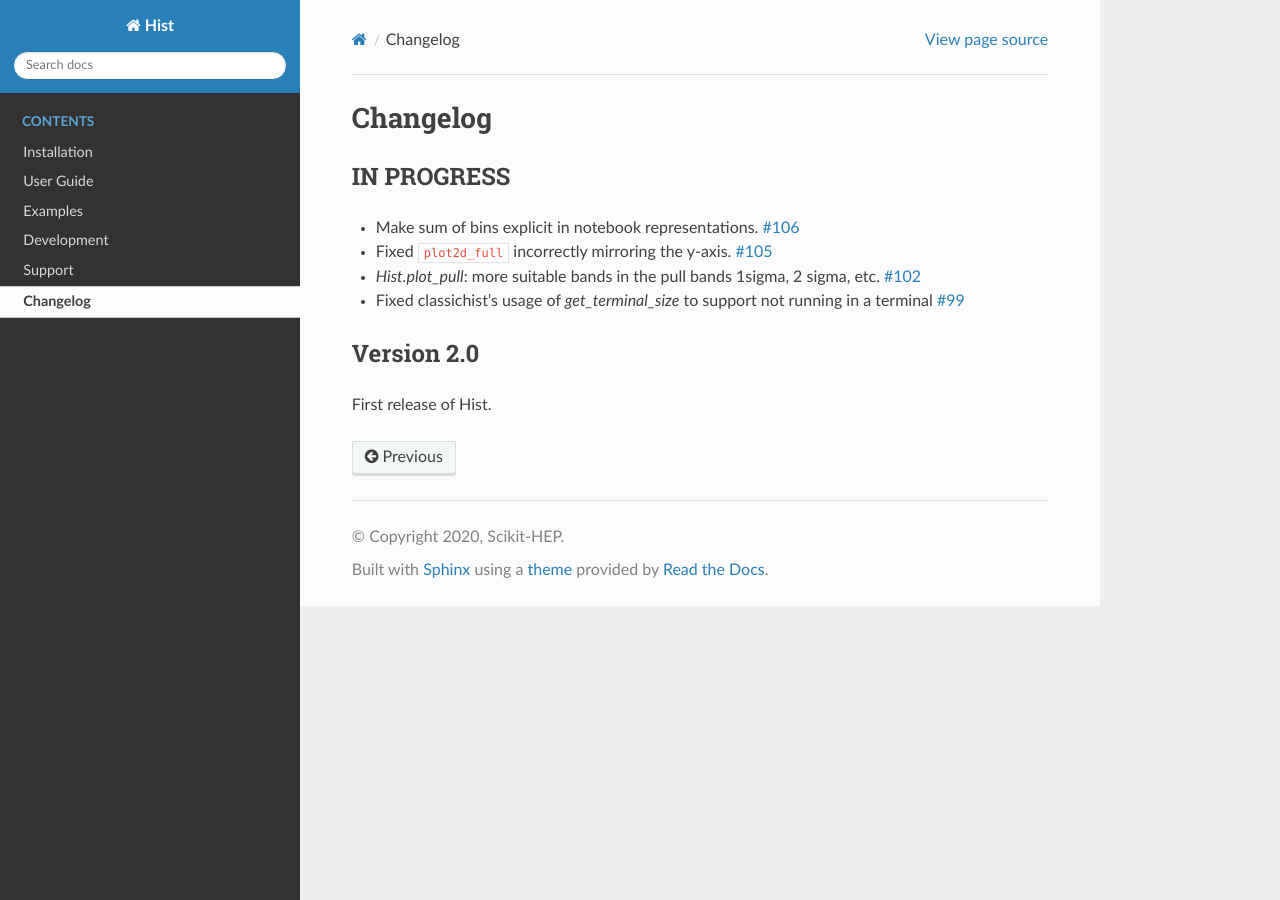
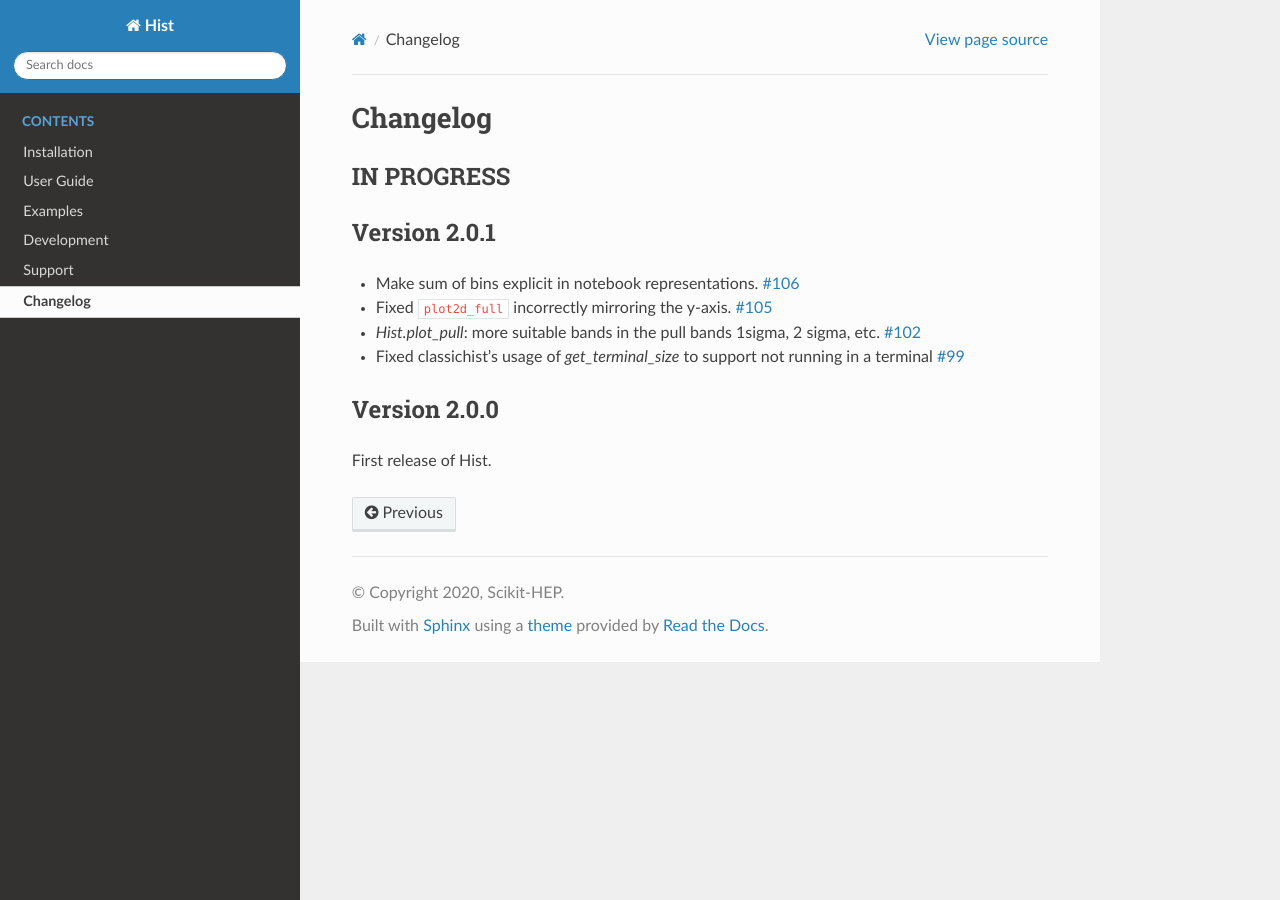
Before and after one commit to scikit-hep/hist, a Sphinx documentation site: the page built from docs/changelog.rst, in a window 1280 px wide. Built offline with Sphinx 7.4.7 and the Read the Docs theme 2.0.0, drawn with Linux system fonts in a browser that asks for light colours; pages that are not in the unit, such as notebooks, are missing from menus.

Commit message:
docs: update changelog for v2.0.1 (#108)

```diff
--- a/docs/changelog.rst
+++ b/docs/changelog.rst
@@ -1,8 +1,13 @@
 Changelog
-=========
+====================
 
 IN PROGRESS
------------
+--------------------
+
+
+
+Version 2.0.1
+--------------------
 
 * Make sum of bins explicit in notebook representations.
   `#106 <https://github.com/scikit-hep/hist/pull/106>`_
@@ -17,7 +22,7 @@ IN PROGRESS
   `#99 <https://github.com/scikit-hep/hist/pull/99>`_
 
 
-Version 2.0
------------
+Version 2.0.0
+--------------------
 
 First release of Hist.
```
